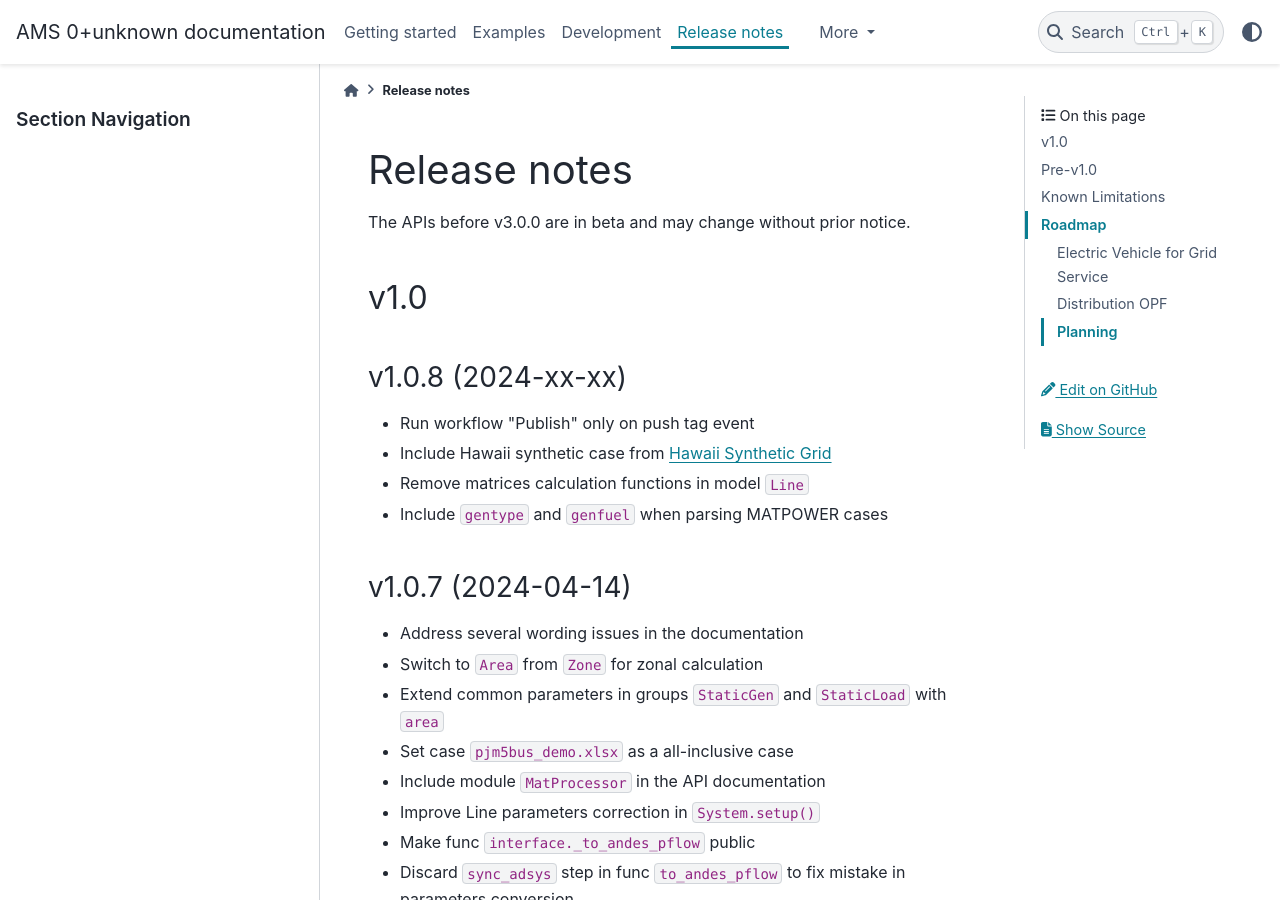
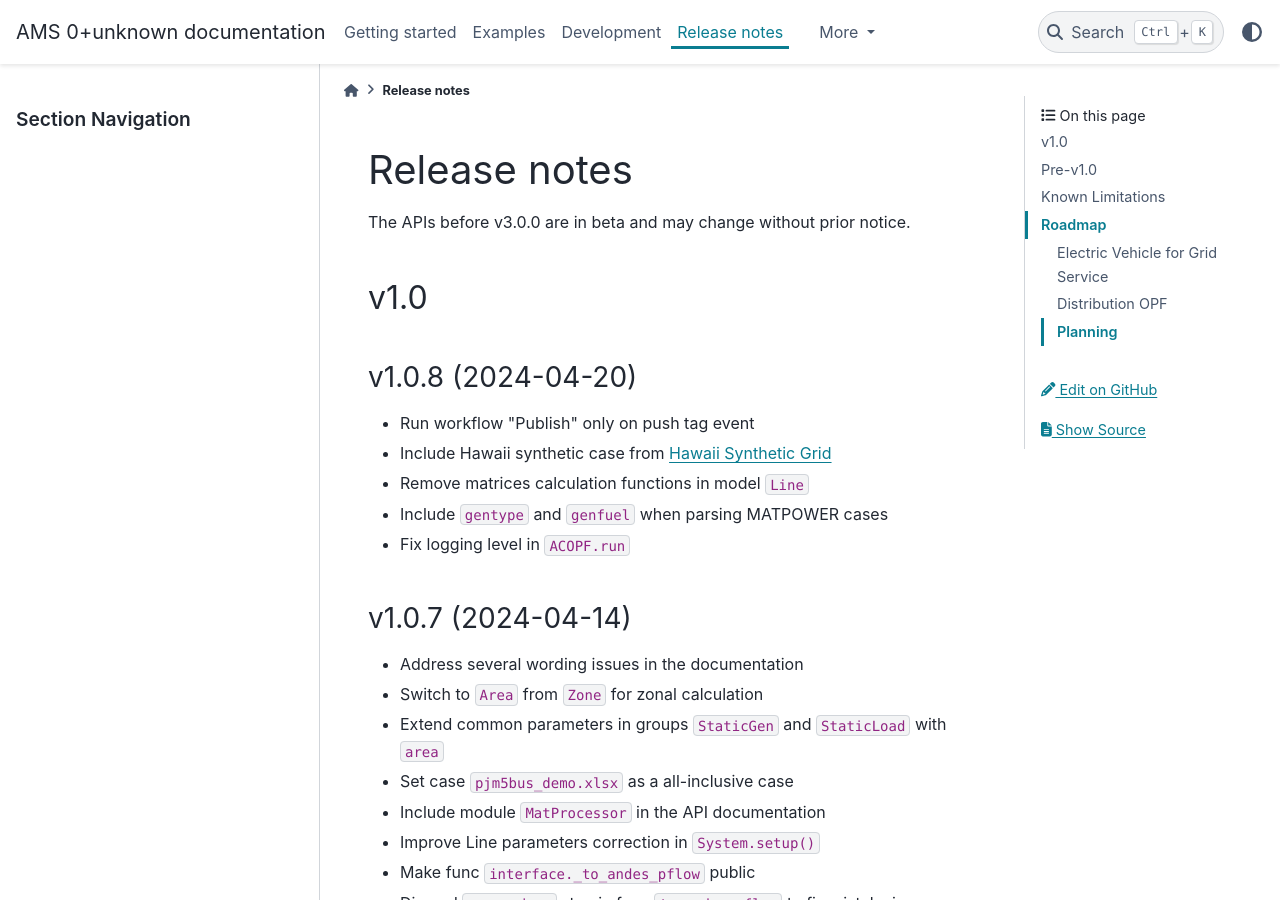
Before and after one commit to CURENT/ams, a Sphinx documentation site: the page built from docs/source/release-notes.rst, in a window 1280 px wide and 900 px high. Built offline with Sphinx 7.4.7 and the PyData theme 0.15.4, drawn with Linux system fonts in a browser that asks for light colours; pages that are not in the unit, such as notebooks, are missing from menus.

Commit message:
Fix logging level in ACOPF.run

```diff
--- a/docs/source/release-notes.rst
+++ b/docs/source/release-notes.rst
@@ -9,7 +9,7 @@ The APIs before v3.0.0 are in beta and may change without prior notice.
 v1.0
 ==========
 
-v1.0.8 (2024-xx-xx)
+v1.0.8 (2024-04-20)
 --------------------
 
 - Run workflow "Publish" only on push tag event
@@ -17,6 +17,7 @@ v1.0.8 (2024-xx-xx)
   `Hawaii Synthetic Grid <https://electricgrids.engr.tamu.edu/hawaii40/>`_
 - Remove matrices calculation functions in model ``Line``
 - Include ``gentype`` and ``genfuel`` when parsing MATPOWER cases
+- Fix logging level in ``ACOPF.run``
 
 v1.0.7 (2024-04-14)
 --------------------
```
Also changed, not shown: 1 other file.
